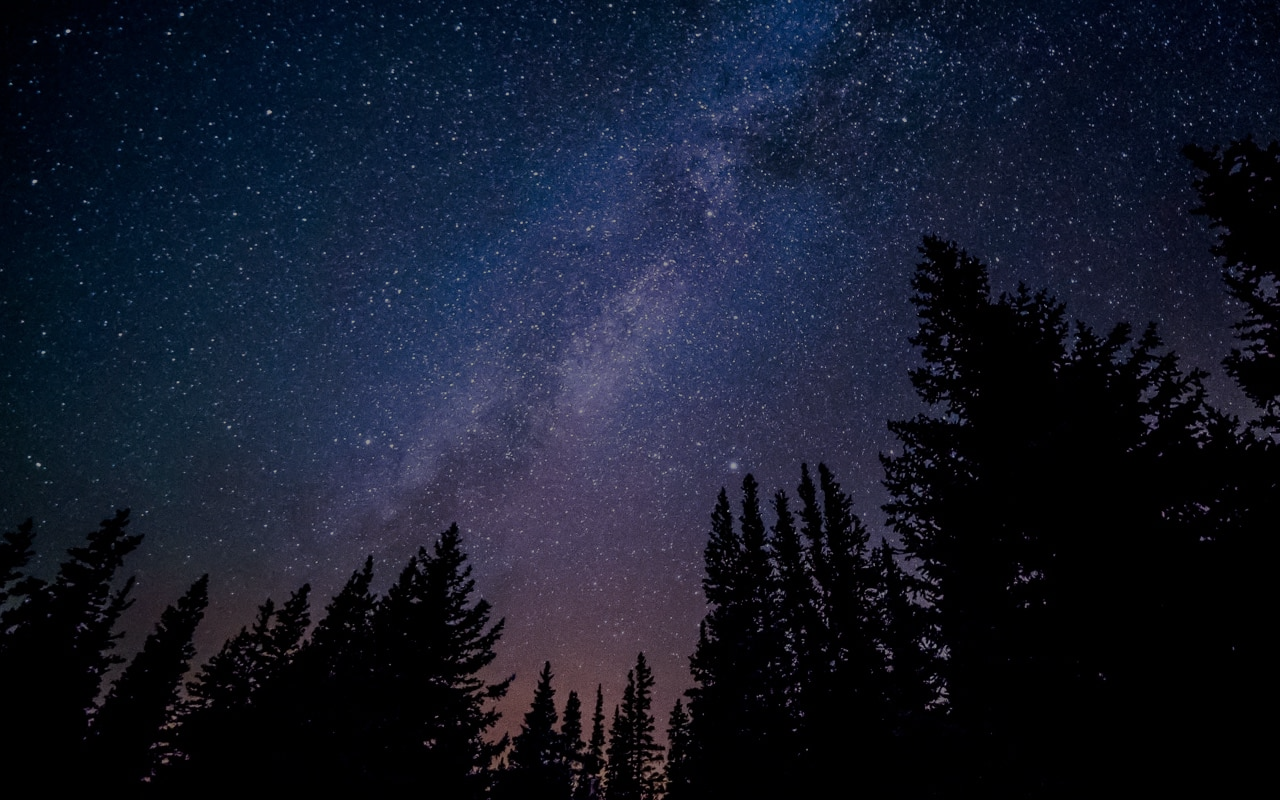
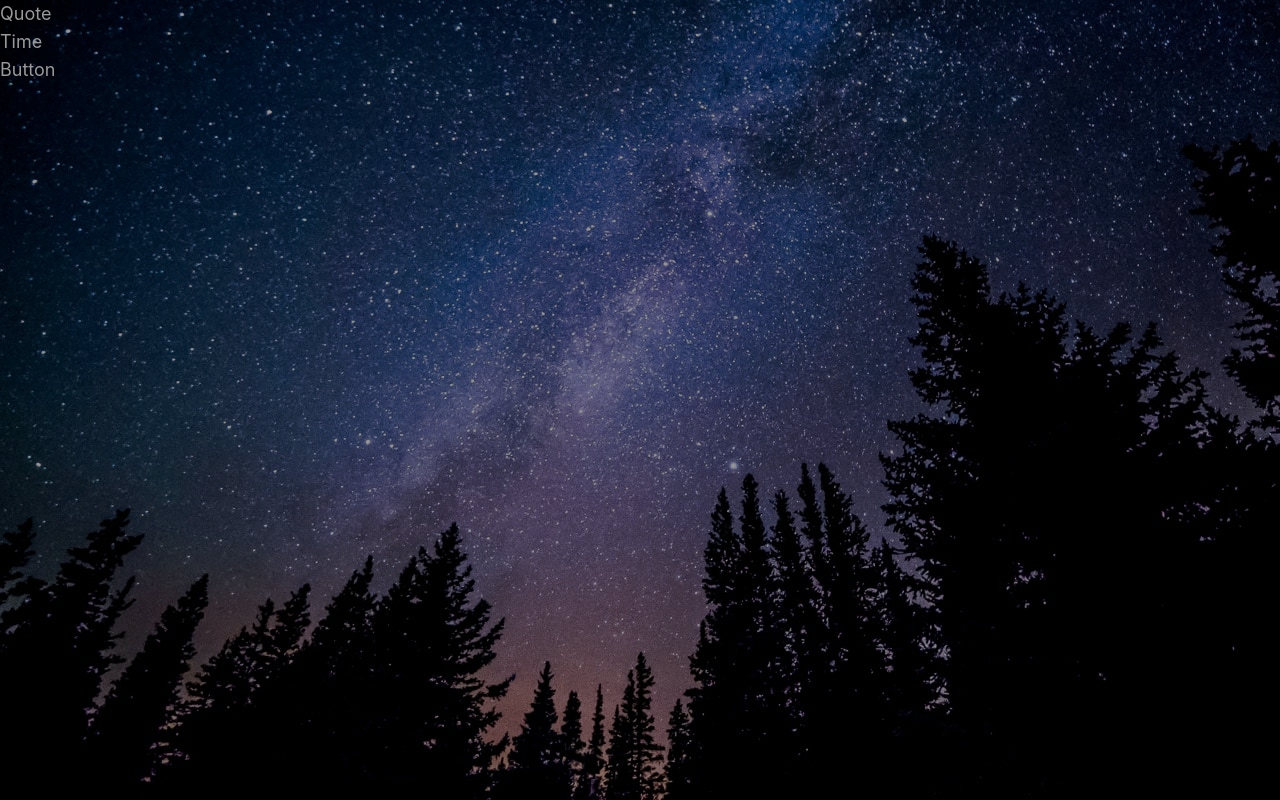
Before and after one commit to pronoia9/pun-manteau, a React (Vite) app: page / in a window 1280 px wide. Built offline with nearby package versions, Linux system fonts and the light colour scheme.

Commit message:
add components

```diff
--- a/src/App.jsx
+++ b/src/App.jsx
@@ -1,14 +1,26 @@
-import { ThemeProvider } from 'styled-components';
+import { useState } from 'react';
+import styled, { ThemeProvider } from 'styled-components';
 
+import { Quote, Time, Button, Overlay } from './components';
 import { GlobalStyles } from './styles';
 import { getTheme } from './utils';
 
 function App() {
+  const [showOverlay, setShowOverlay] = useState(false);
+
   return (
     <ThemeProvider theme={getTheme('dark')}>
       <GlobalStyles />
+      <Container>
+        <Quote />
+        <Time />
+        <Button setShowOverlay={setShowOverlay} />
+        {showOverlay && <Overlay />}
+      </Container>
     </ThemeProvider>
   );
 }
 
 export default App;
+
+const Container = styled.div``;
```
